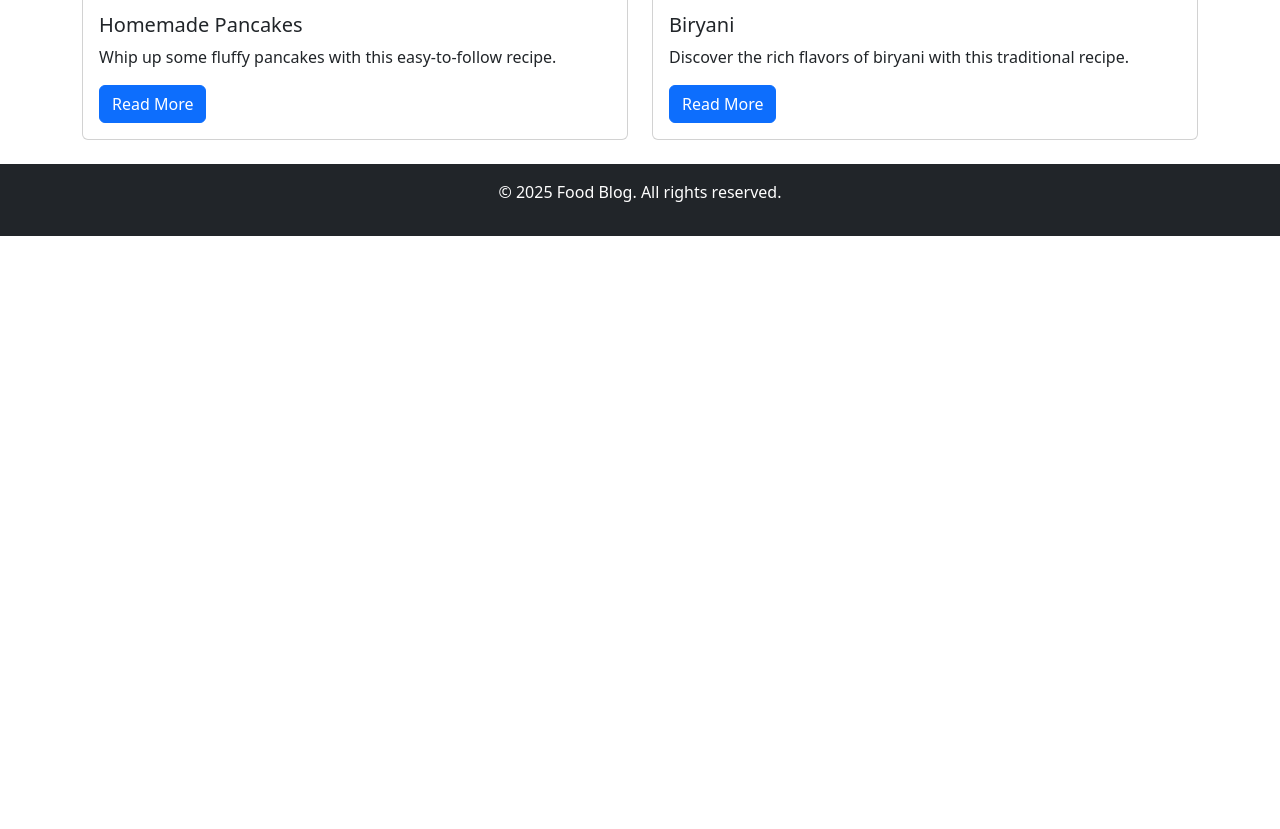
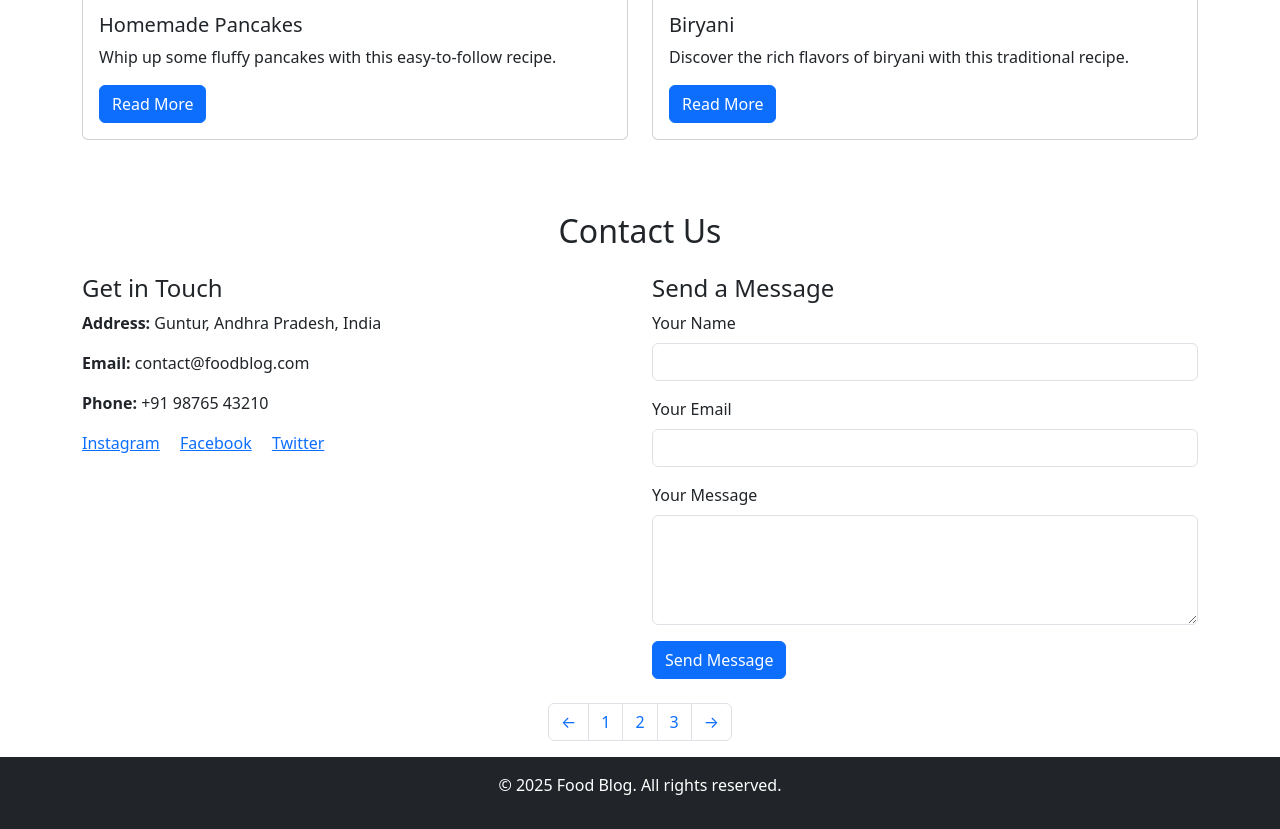
Before and after one commit to Rohithaammu/food-blog, a plain HTML site: page index.html in a window 1280 px wide. Shown: the part 1620-2449 px from the top of the page. Before the commit the page ends 1856 px from the top, so only its background shows below. Drawn offline with nearby package versions, Linux system fonts and the light colour scheme.

Commit message:
Update index.html

```diff
--- a/index.html
+++ b/index.html
@@ -250,6 +250,60 @@
     </div>
 </div>
 
+<!-- Contact Section -->
+<section id="contact" class="container mt-5">
+    <h2 class="text-center mb-4">Contact Us</h2>
+    <div class="row">
+        <div class="col-md-6">
+            <h4>Get in Touch</h4>
+            <p><strong>Address:</strong> Guntur, Andhra Pradesh, India</p>
+            <p><strong>Email:</strong> contact@foodblog.com</p>
+            <p><strong>Phone:</strong> +91 98765 43210</p>
+            <div>
+                <a href="https://www.instagram.com" class="me-3" target="_blank">Instagram</a>
+                <a href="https://www.facebook.com" class="me-3" target="_blank">Facebook</a>
+                <a href="https://www.twitter.com" target="_blank">Twitter</a>
+            </div>
+        </div>
+        <div class="col-md-6">
+            <h4>Send a Message</h4>
+            <form>
+                <div class="mb-3">
+                    <label for="name" class="form-label">Your Name</label>
+                    <input type="text" class="form-control" id="name" required>
+                </div>
+                <div class="mb-3">
+                    <label for="email" class="form-label">Your Email</label>
+                    <input type="email" class="form-control" id="email" required>
+                </div>
+                <div class="mb-3">
+                    <label for="message" class="form-label">Your Message</label>
+                    <textarea class="form-control" id="message" rows="4" required></textarea>
+                </div>
+                <button type="submit" class="btn btn-primary">Send Message</button>
+            </form>
+        </div>
+    </div>
+</section>
+<!-- Pagination Section -->
+<nav aria-label="Page navigation">
+    <ul class="pagination justify-content-center mt-4">
+        <li class="page-item">
+            <a class="page-link" href="salads.html" aria-label="Previous">
+                <span aria-hidden="true">←</span>
+            </a>
+        </li>
+        <li class="page-item"><a class="page-link" href="https://www.tasteofhome.com/collection/fruit-salad-recipes/?srsltid=AfmBOoodWEOElepmWmdYUDHQ8VDT2eqWPwa6LdKTt8C9i5tRJqplbGIm">1</a></li>
+        <li class="page-item"><a class="page-link" href="https://www.charcoaleats.com/post/different-state-different-taste-biryanis-of-india">2</a></li>
+        <li class="page-item"><a class="page-link" href="https://www.realsimple.com/food-recipes/shopping-storing/beverages/cool-beverages-sultry-day">3</a></li>
+        <li class="page-item">
+            <a class="page-link" href="biryani.html" aria-label="Next">
+                <span aria-hidden="true">→</span>
+            </a>
+        </li>
+    </ul>
+</nav>
+
 <!-- Footer -->
 <footer class="bg-dark text-white py-3 text-center">
     <p>&copy; 2025 Food Blog. All rights reserved.</p>
```
